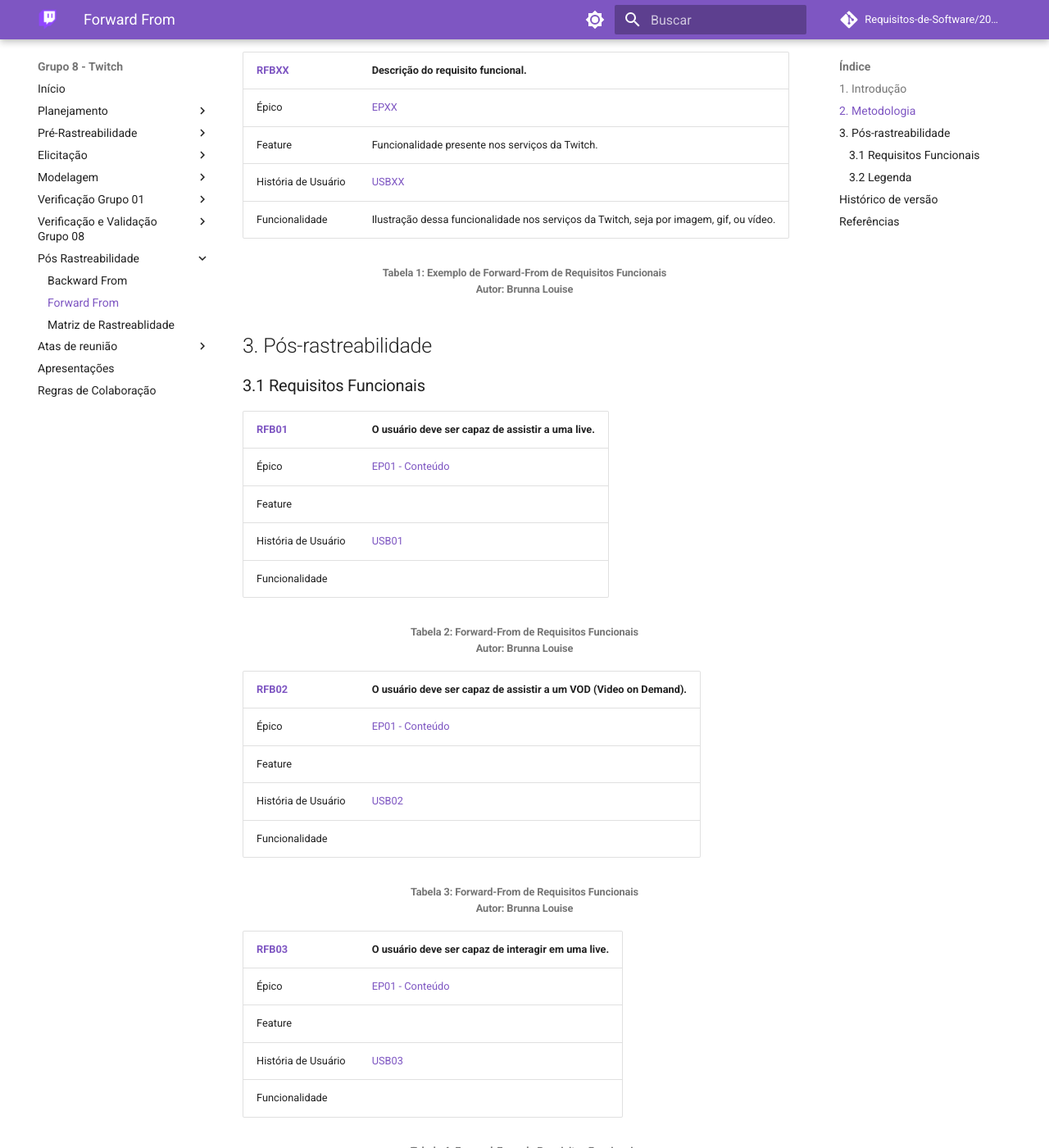
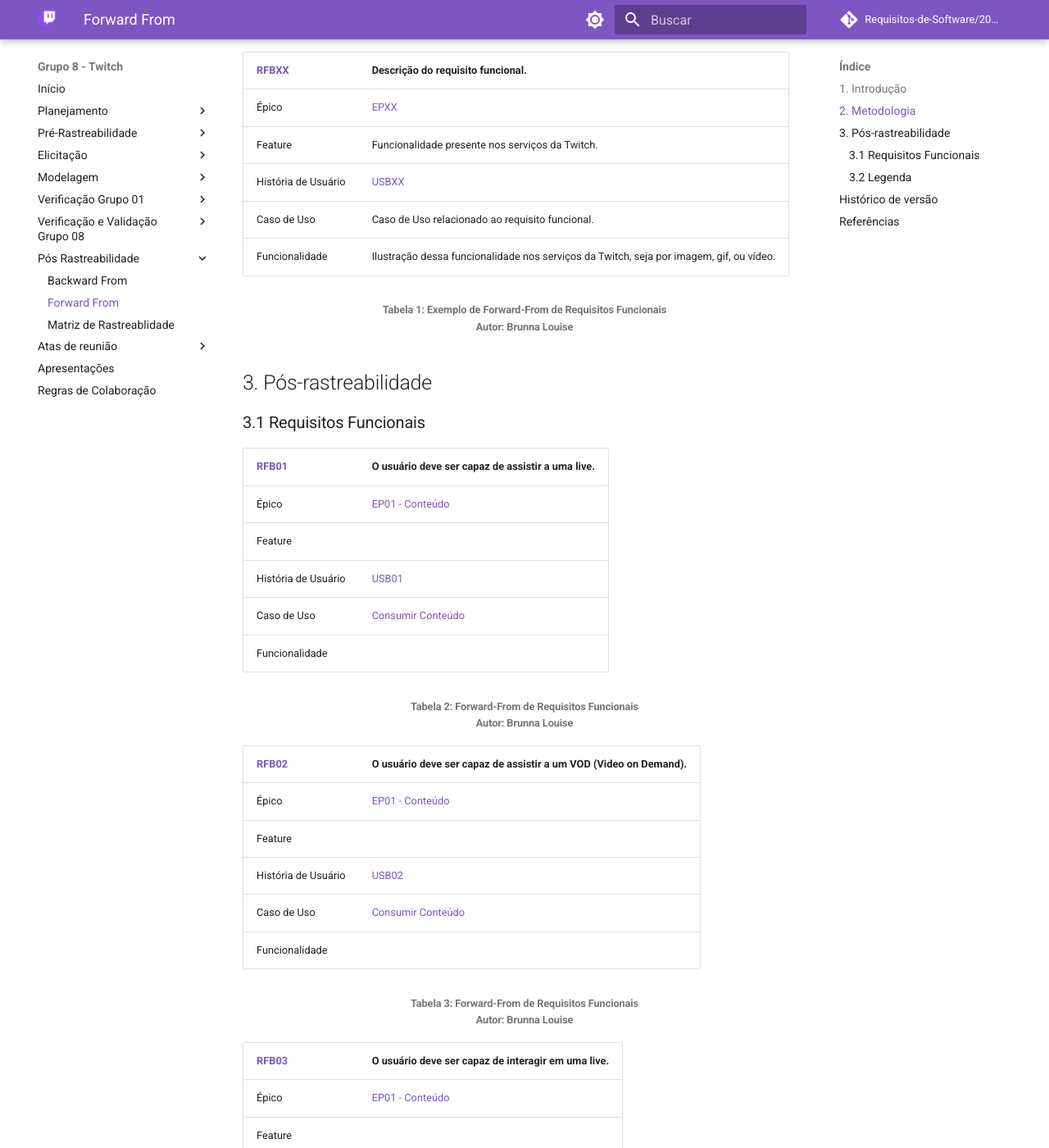
Before and after one commit to Requisitos-de-Software/2023.1-Twitch, an MkDocs documentation site: the page built from docs/pos_rastreabilidade/forward_from.md, in a window 1280 px wide and 1400 px high, scrolled down 665 px. Shown: the whole window at 82% size. Built offline with MkDocs 1.6.1 and Material for MkDocs 9.7.7, drawn with Linux system fonts in a browser that asks for light colours; comment, search, counter and statistics services are not loaded; some of the changed text lies outside the part shown.

Commit message:
adicionando casos de uso

```diff
--- a/docs/pos_rastreabilidade/forward_from.md
+++ b/docs/pos_rastreabilidade/forward_from.md
@@ -16,6 +16,7 @@
 | Épico  | [EPXX]() |
 | Feature | Funcionalidade presente nos serviços da Twitch. |
 | História de Usuário | [USBXX]() |
+| Caso de Uso  | Caso de Uso relacionado ao requisito funcional.  |
 | Funcionalidade | Ilustração dessa funcionalidade nos serviços da Twitch, seja por imagem, gif, ou vídeo. |
 
 <h6 align = "center"> Tabela 1: Exemplo de Forward-From de Requisitos Funcionais
@@ -30,6 +31,7 @@
 | Épico  | [EP01 - Conteúdo](../modelagem/backlog.md#311-ep01---conteúdo) |
 | Feature |  |
 | História de Usuário | [USB01](../modelagem/user_stories.md#31-histórias-de-usuário-relacionadas-à-visualização-e-interação-com-conteúdo) |
+| Caso de Uso | [Consumir Conteúdo](../modelagem/usecase.md#53-caso-de-uso-consumir-conteúdo) |
 | Funcionalidade | |
 
 <h6 align = "center"> Tabela 2: Forward-From de Requisitos Funcionais
@@ -40,6 +42,7 @@
 | Épico  | [EP01 - Conteúdo](../modelagem/backlog.md#311-ep01---conteúdo) |
 | Feature |  |
 | História de Usuário | [USB02](../modelagem/user_stories.md#31-histórias-de-usuário-relacionadas-à-visualização-e-interação-com-conteúdo) |
+| Caso de Uso | [Consumir Conteúdo](../modelagem/usecase.md#53-caso-de-uso-consumir-conteúdo) |
 | Funcionalidade | |
 
 <h6 align = "center"> Tabela 3: Forward-From de Requisitos Funcionais
@@ -50,6 +53,7 @@
 | Épico  | [EP01 - Conteúdo](../modelagem/backlog.md#311-ep01---conteúdo) |
 | Feature |  |
 | História de Usuário | [USB03](../modelagem/user_stories.md#31-histórias-de-usuário-relacionadas-à-visualização-e-interação-com-conteúdo) |
+| Caso de Uso | [Interagir em Lives](../modelagem/usecase.md#56-caso-de-uso-interagir-em-lives) |
 | Funcionalidade | |
 
 <h6 align = "center"> Tabela 4: Forward-From de Requisitos Funcionais
@@ -60,6 +64,7 @@
 | Épico  | [EP01 - Conteúdo](../modelagem/backlog.md#311-ep01---conteúdo) |
 | Feature |  |
 | História de Usuário | [USB04](../modelagem/user_stories.md#31-histórias-de-usuário-relacionadas-à-visualização-e-interação-com-conteúdo) |
+| Caso de Uso | [Interagir em Lives](../modelagem/usecase.md#56-caso-de-uso-interagir-em-lives) |
 | Funcionalidade | |
 
 <h6 align = "center"> Tabela 5: Forward-From de Requisitos Funcionais
@@ -70,6 +75,7 @@
 | Épico  | [EP02 - Conta](../modelagem/backlog.md#312-ep02---conta) |
 | Feature |  |
 | História de Usuário | [USB15](../modelagem/user_stories.md#32-histórias-de-usuário-relacionadas-a-inscrições-e-pagamentos) |
+| Caso de Uso | [Apoiar Conteúdo](../modelagem/usecase.md#58-caso-de-uso-apoiar-conteúdo) |
 | Funcionalidade | |
 
 <h6 align = "center"> Tabela 6: Forward-From de Requisitos Funcionais
@@ -80,6 +86,7 @@
 | Épico  | [EP02 - Conta](../modelagem/backlog.md#312-ep02---conta) |
 | Feature |  |
 | História de Usuário | [USB17](../modelagem/user_stories.md#32-histórias-de-usuário-relacionadas-a-inscrições-e-pagamentos) |
+| Caso de Uso | [Apoiar Conteúdo](../modelagem/usecase.md#58-caso-de-uso-apoiar-conteúdo) |
 | Funcionalidade | |
 
 <h6 align = "center"> Tabela 7: Forward-From de Requisitos Funcionais
@@ -90,6 +97,7 @@
 | Épico  | [EP01 - Conteúdo](../modelagem/backlog.md#311-ep01---conteúdo) |
 | Feature |  |
 | História de Usuário | [USB10](../modelagem/user_stories.md#31-histórias-de-usuário-relacionadas-à-visualização-e-interação-com-conteúdo) |
+| Caso de Uso | - |
 | Funcionalidade | |
 
 <h6 align = "center"> Tabela 8: Forward-From de Requisitos Funcionais
@@ -100,6 +108,7 @@
 | Épico  | [EP01 - Conteúdo](../modelagem/backlog.md#311-ep01---conteúdo) |
 | Feature |  |
 | História de Usuário | [USB11](../modelagem/user_stories.md#31-histórias-de-usuário-relacionadas-à-visualização-e-interação-com-conteúdo) |
+| Caso de Uso | - |
 | Funcionalidade | |
 
 <h6 align = "center"> Tabela 9: Forward-From de Requisitos Funcionais
@@ -110,6 +119,7 @@
 | Épico  | [EP01 - Conteúdo](../modelagem/backlog.md#311-ep01---conteúdo) |
 | Feature |  |
 | História de Usuário | [USB12](../modelagem/user_stories.md#31-histórias-de-usuário-relacionadas-à-visualização-e-interação-com-conteúdo) |
+| Caso de Uso | [Buscar Conteúdo](../modelagem/usecase.md#52-caso-de-uso-buscar-conteúdo) |
 | Funcionalidade | |
 
 <h6 align = "center"> Tabela 10: Forward-From de Requisitos Funcionais
@@ -120,6 +130,7 @@
 | Épico  | [EP01 - Conteúdo](../modelagem/backlog.md#311-ep01---conteúdo) |
 | Feature |  |
 | História de Usuário | [USB13](../modelagem/user_stories.md#31-histórias-de-usuário-relacionadas-à-visualização-e-interação-com-conteúdo) |
+| Caso de Uso | - |
 | Funcionalidade | |
 
 <h6 align = "center"> Tabela 11: Forward-From de Requisitos Funcionais
@@ -130,6 +141,7 @@
 | Épico  | [EP02 - Conta](../modelagem/backlog.md#312-ep02---conta) |
 | Feature |  |
 | História de Usuário | [USB20](../modelagem/user_stories.md#32-histórias-de-usuário-relacionadas-a-inscrições-e-pagamentos) |
+| Caso de Uso | - |
 | Funcionalidade | |
 
 <h6 align = "center"> Tabela 12: Forward-From de Requisitos Funcionais
@@ -140,6 +152,7 @@
 | Épico  | [EP02 - Conta](../modelagem/backlog.md#312-ep02---conta) |
 | Feature |  |
 | História de Usuário | [USB21](../modelagem/user_stories.md#32-histórias-de-usuário-relacionadas-a-inscrições-e-pagamentos) |
+| Caso de Uso | - |
 | Funcionalidade | |
 
 <h6 align = "center"> Tabela 13: Forward-From de Requisitos Funcionais
@@ -150,6 +163,7 @@
 | Épico  | [EP02 - Conta](../modelagem/backlog.md#312-ep02---conta) |
 | Feature |  |
 | História de Usuário | [USB22](../modelagem/user_stories.md#32-histórias-de-usuário-relacionadas-a-inscrições-e-pagamentos) |
+| Caso de Uso | - |
 | Funcionalidade | |
 
 <h6 align = "center"> Tabela 14: Forward-From de Requisitos Funcionais
@@ -160,6 +174,7 @@
 | Épico  | [EP02 - Conta](../modelagem/backlog.md#312-ep02---conta) |
 | Feature |  |
 | História de Usuário | [USB23](../modelagem/user_stories.md#32-histórias-de-usuário-relacionadas-a-inscrições-e-pagamentos) |
+| Caso de Uso | - |
 | Funcionalidade | |
 
 <h6 align = "center"> Tabela 15: Forward-From de Requisitos Funcionais
@@ -170,6 +185,7 @@
 | Épico  | [EP02 - Conta](../modelagem/backlog.md#312-ep02---conta) |
 | Feature |  |
 | História de Usuário | [USB24](../modelagem/user_stories.md#32-histórias-de-usuário-relacionadas-a-inscrições-e-pagamentos) |
+| Caso de Uso | - |
 | Funcionalidade | |
 
 <h6 align = "center"> Tabela 16: Forward-From de Requisitos Funcionais
@@ -180,6 +196,7 @@
 | Épico  | [EP02 - Conta](../modelagem/backlog.md#312-ep02---conta) |
 | Feature |  |
 | História de Usuário | [USB25](../modelagem/user_stories.md#32-histórias-de-usuário-relacionadas-a-inscrições-e-pagamentos) |
+| Caso de Uso | - |
 | Funcionalidade | |
 
 <h6 align = "center"> Tabela 17: Forward-From de Requisitos Funcionais
@@ -190,6 +207,7 @@
 | Épico  | [EP03 - Plataforma](../modelagem/backlog.md#313-ep03---plataforma) |
 | Feature |  |
 | História de Usuário | [USB30](../modelagem/user_stories.md#33-histórias-de-usuário-relacionadas-à-plataforma-e-configurações) |
+| Caso de Uso | - |
 | Funcionalidade | |
 
 <h6 align = "center"> Tabela 18: Forward-From de Requisitos Funcionais
@@ -200,6 +218,7 @@
 | Épico  | [EP03 - Plataforma](../modelagem/backlog.md#313-ep03---plataforma) |
 | Feature |  |
 | História de Usuário | [USB32](../modelagem/user_stories.md#32-histórias-de-usuário-relacionadas-a-inscrições-e-pagamentos) |
+| Caso de Uso | [Fazer Login](../modelagem/usecase.md#51-caso-de-uso-fazer-login) |
 | Funcionalidade | |
 
 <h6 align = "center"> Tabela 19: Forward-From de Requisitos Funcionais
@@ -210,6 +229,7 @@
 | Épico  | [EP03 - Plataforma](../modelagem/backlog.md#313-ep03---plataforma) |
 | Feature |  |
 | História de Usuário | [USB33](../modelagem/user_stories.md#32-histórias-de-usuário-relacionadas-a-inscrições-e-pagamentos) |
+| Caso de Uso | - |
 | Funcionalidade | |
 
 <h6 align = "center"> Tabela 20: Forward-From de Requisitos Funcionais
@@ -220,6 +240,7 @@
 | Épico  | [EP03 - Plataforma](../modelagem/backlog.md#313-ep03---plataforma) |
 | Feature |  |
 | História de Usuário | [USB34](../modelagem/user_stories.md#32-histórias-de-usuário-relacionadas-a-inscrições-e-pagamentos) |
+| Caso de Uso | - |
 | Funcionalidade | |
 
 <h6 align = "center"> Tabela 21: Forward-From de Requisitos Funcionais
@@ -230,6 +251,7 @@
 | Épico  | [EP03 - Plataforma](../modelagem/backlog.md#313-ep03---plataforma) |
 | Feature |  |
 | História de Usuário | [USB36](../modelagem/user_stories.md#32-histórias-de-usuário-relacionadas-a-inscrições-e-pagamentos) |
+| Caso de Uso | - |
 | Funcionalidade | |
 
 <h6 align = "center"> Tabela 22: Forward-From de Requisitos Funcionais
@@ -240,6 +262,7 @@
 | Épico  | [EP03 - Plataforma](../modelagem/backlog.md#313-ep03---plataforma) |
 | Feature |  |
 | História de Usuário | [USB37](../modelagem/user_stories.md#32-histórias-de-usuário-relacionadas-a-inscrições-e-pagamentos) |
+| Caso de Uso | [Criar Conteúdo](../modelagem/usecase.md#54-caso-de-uso-criar-conteúdo) |
 | Funcionalidade | |
 
 <h6 align = "center"> Tabela 23: Forward-From de Requisitos Funcionais
```
